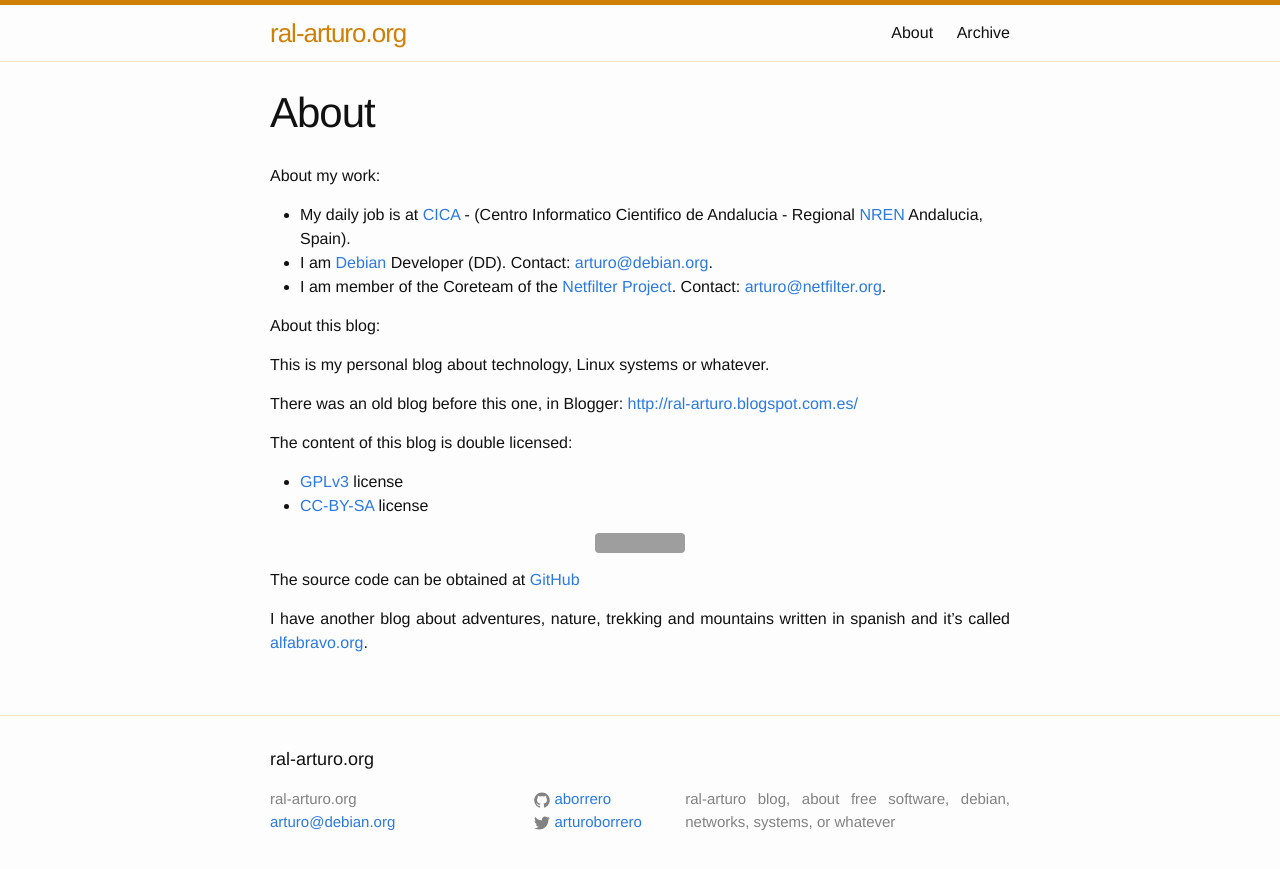
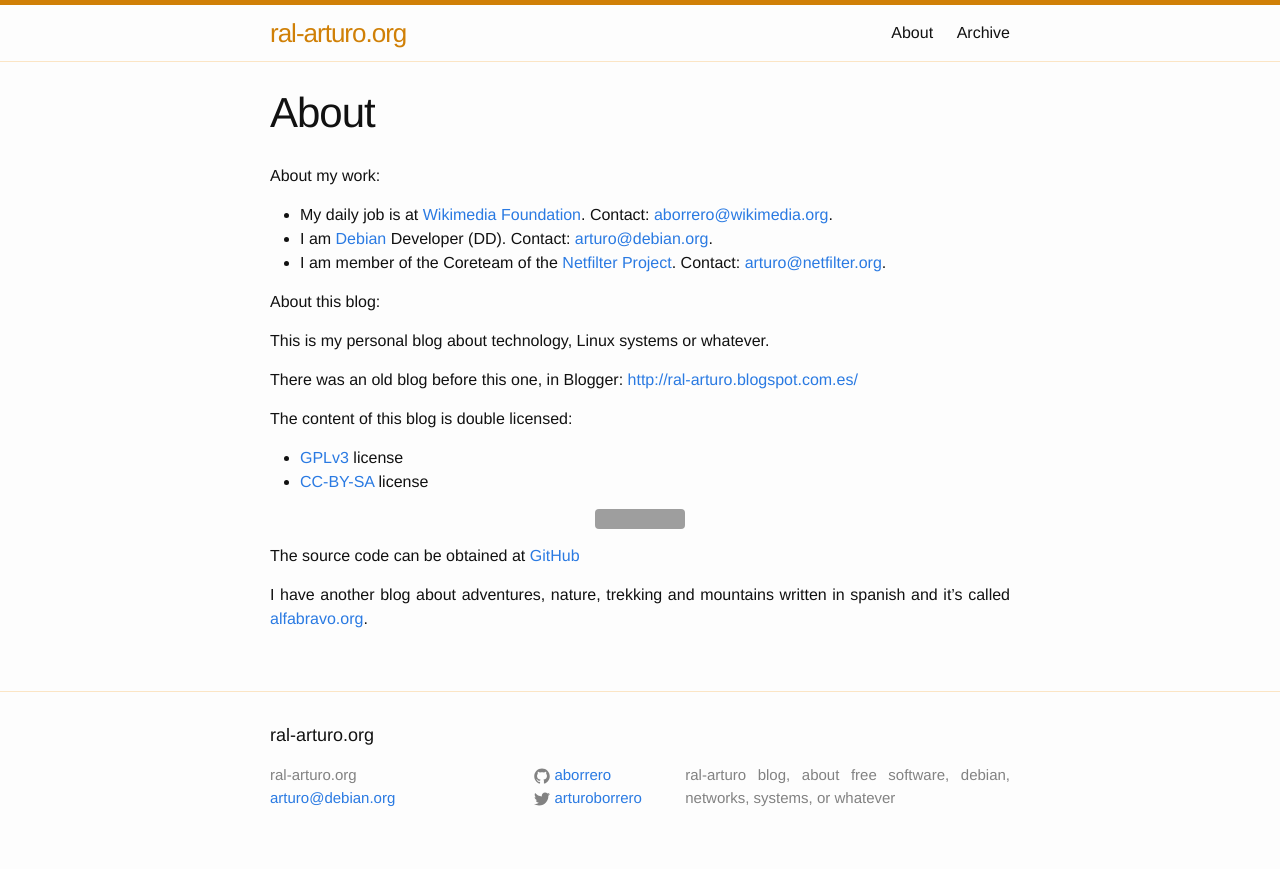
Before and after one commit to aborrero/ral-arturo.org, a Jekyll site: the page built from about.md, in a window 1280 px wide. Shown: the top 869 px of the page. Built offline with Jekyll 4.4.1, drawn with Linux system fonts in a browser that asks for light colours; grey boxes are pictures that could not be loaded.

Commit message:
about.md: update job info
Update job info.

Signed-off-by: Arturo Borrero Gonzalez <arturo@debian.org>

```diff
--- a/about.md
+++ b/about.md
@@ -6,8 +6,8 @@ permalink: /about/
 
 About my work:
 
- * My daily job is at [CICA][cica] - (Centro Informatico Cientifico de
-   Andalucia - Regional [NREN][nren] Andalucia, Spain).
+ * My daily job is at [Wikimedia Foundation][wmf].
+  Contact: [aborrero@wikimedia.org](mailto:aborrero@wikimedia.org).
  * I am [Debian][debian] Developer (DD). Contact:
   [arturo@debian.org](mailto:arturo@debian.org).
  * I am member of the Coreteam of the [Netfilter Project][netfilter].
@@ -33,8 +33,7 @@ I have another blog about adventures, nature, trekking and
 mountains written in spanish and it's called [alfabravo.org][alfabravo].
 
 
-[cica]:				https://www.cica.es
-[nren]:				https://en.wikipedia.org/wiki/National_research_and_education_network
+[wmf]:				https://wikimediafoundation.org
 [debian]:			https://www.debian.org
 [netfilter]:			http://www.netfilter.org/
 [ral-arturo-blogger]:		http://ral-arturo.blogspot.com.es/
```
